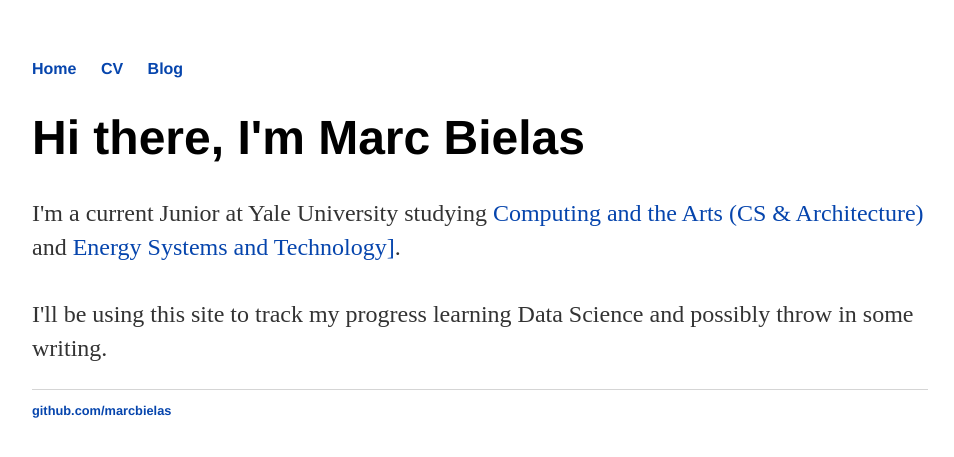
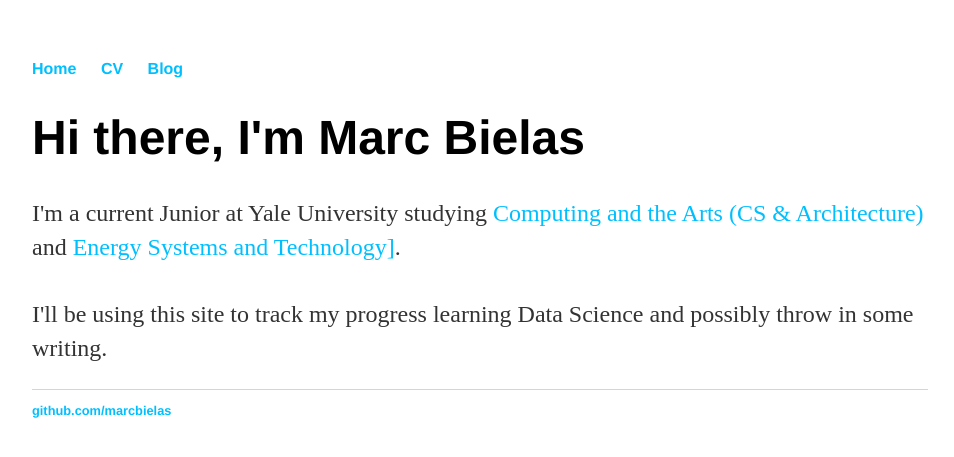
Before and after one commit to marcbielas/marcbielas.github.io-old, a Jekyll site: the page built from index.html, in a window 1280 px wide. Shown: the top 457 px of the page, without its empty margins (160-1114 px from the left). Built offline with Jekyll 4.4.1, drawn with Linux system fonts in a browser that asks for light colours.

Commit message:
Update main.css

```diff
--- a/css/main.css
+++ b/css/main.css
@@ -14,7 +14,7 @@ nav ul li, footer ul li {
 }
 a {
     text-decoration: none;
-    color: #0645AD;
+    color: DeepSkyBlue;
 }
 a:hover {
     text-decoration: underline;
```
